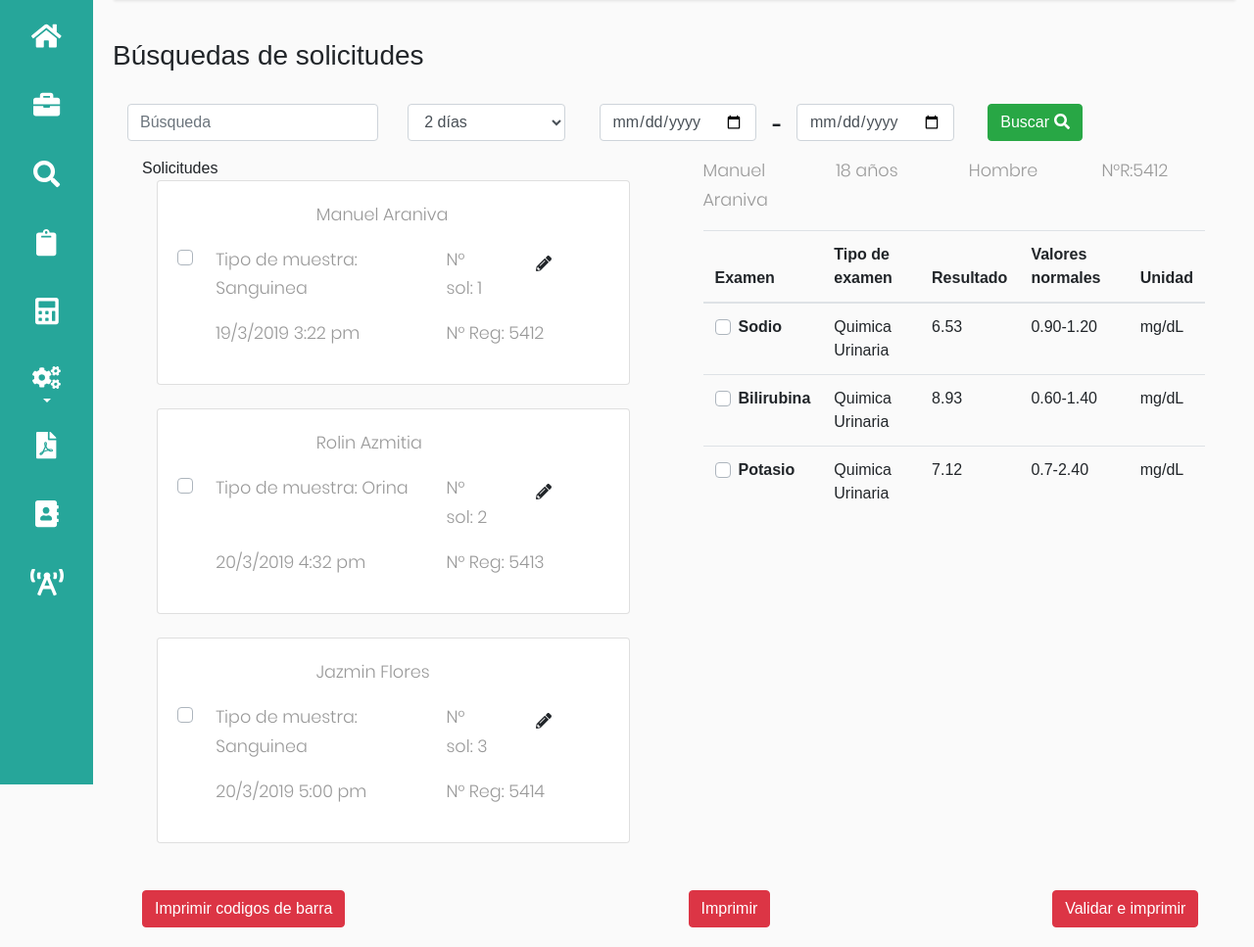
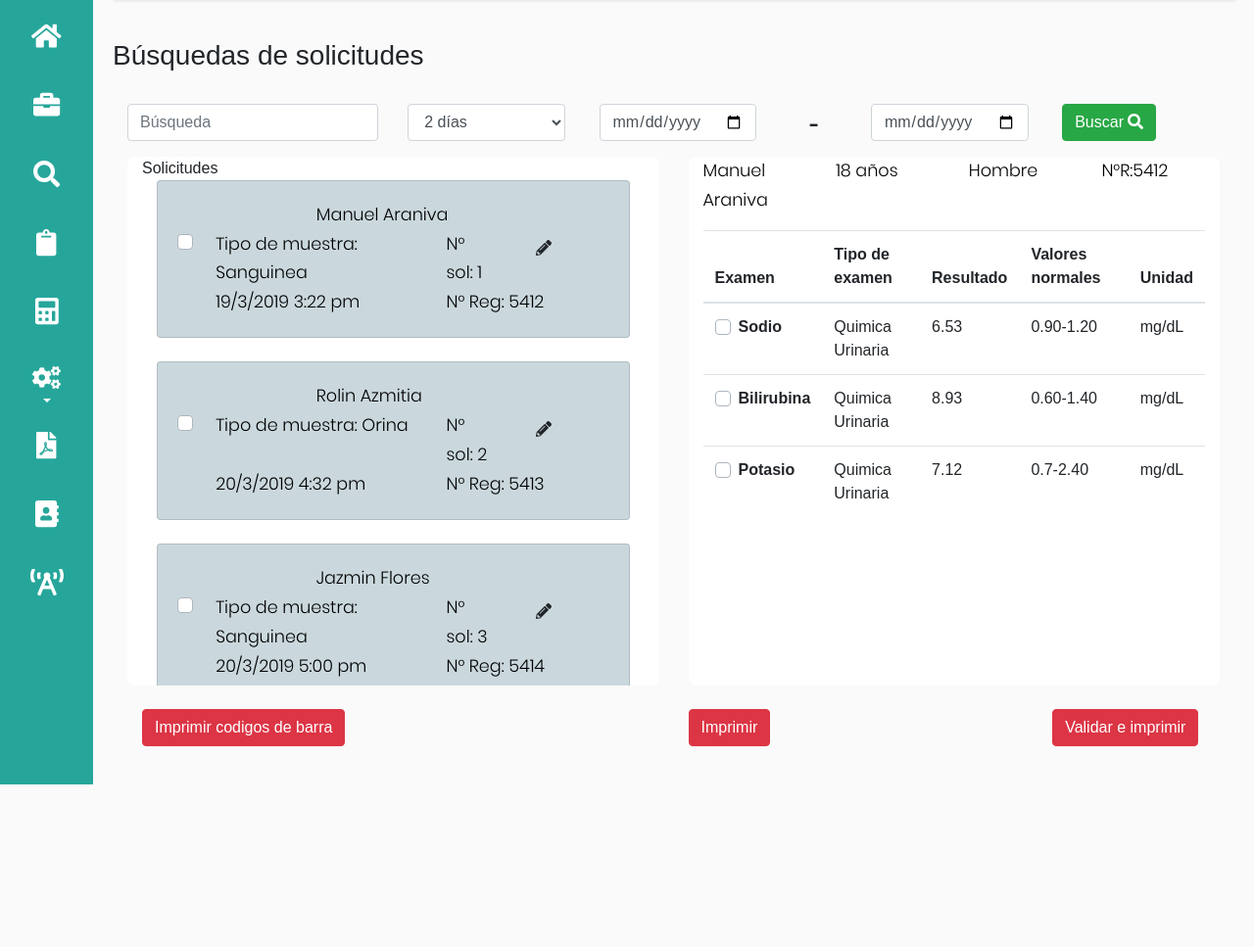
Before and after one commit to CommieTaco/RoMaK-LIS, a PHP site: page /view/dashboard/searchRequest.php in a window 1280 px wide. Shown: the part 100-1067 px from the top of the page at 98% size. After the commit the page ends 901 px from the top, so only its background shows below. Run offline with PHP 8.4, Linux system fonts and the light colour scheme; style sheets or scripts are compiled from the project's sources; some web fonts are replaced.

Commit message:
colocacion del css para la vista searchRequest

```diff
--- a/resources/css/dashboard.css
+++ b/resources/css/dashboard.css
@@ -454,3 +454,38 @@ select option {
         display: none;
     }
 }
+
+#guion-center{
+    margin: 0 auto;
+}
+
+
+#fondo{
+    background: #C2CBCE;
+}
+
+#request-container{
+    background: #ffffff;
+    border-radius: 0.5em;
+    overflow-y: scroll;
+    height: 60vh;
+}
+
+#table-container{
+    background: #ffffff;
+    border-radius: 0.5em;
+    overflow-y: scroll;
+    height: 60vh;
+}
+
+.style{
+    background: rgb(202, 216, 221);
+}
+.style p{
+    color: #000000;
+    margin: 0em;
+}
+
+#table-container p{
+    color:#000000;
+}
--- a/view/dashboard/searchRequest.php
+++ b/view/dashboard/searchRequest.php
@@ -228,13 +228,13 @@
         </div> &nbsp
         <div class="container-fluid ">
             <div class="row">
-                <div class="col-lg-6 col-xs-4">
+                <div class="col-lg-6 col-sm-4">
                     <button type="button" class="btn btn-danger">Imprimir codigos de barra </a></button>
                 </div>
-                <div class="col-lg-4 col-xs-4">
+                <div class="col-lg-4 col-sm-4">
                     <button type="button" class="btn btn-danger">Imprimir</a></button>
                 </div>
-                <div class="col-lg-2 col-xs-4">
+                <div class="col-lg-2 col-sm-4">
                     <button type="button" class="btn btn-danger">Validar e imprimir</a></button>
                 </div>
             </div>
```
